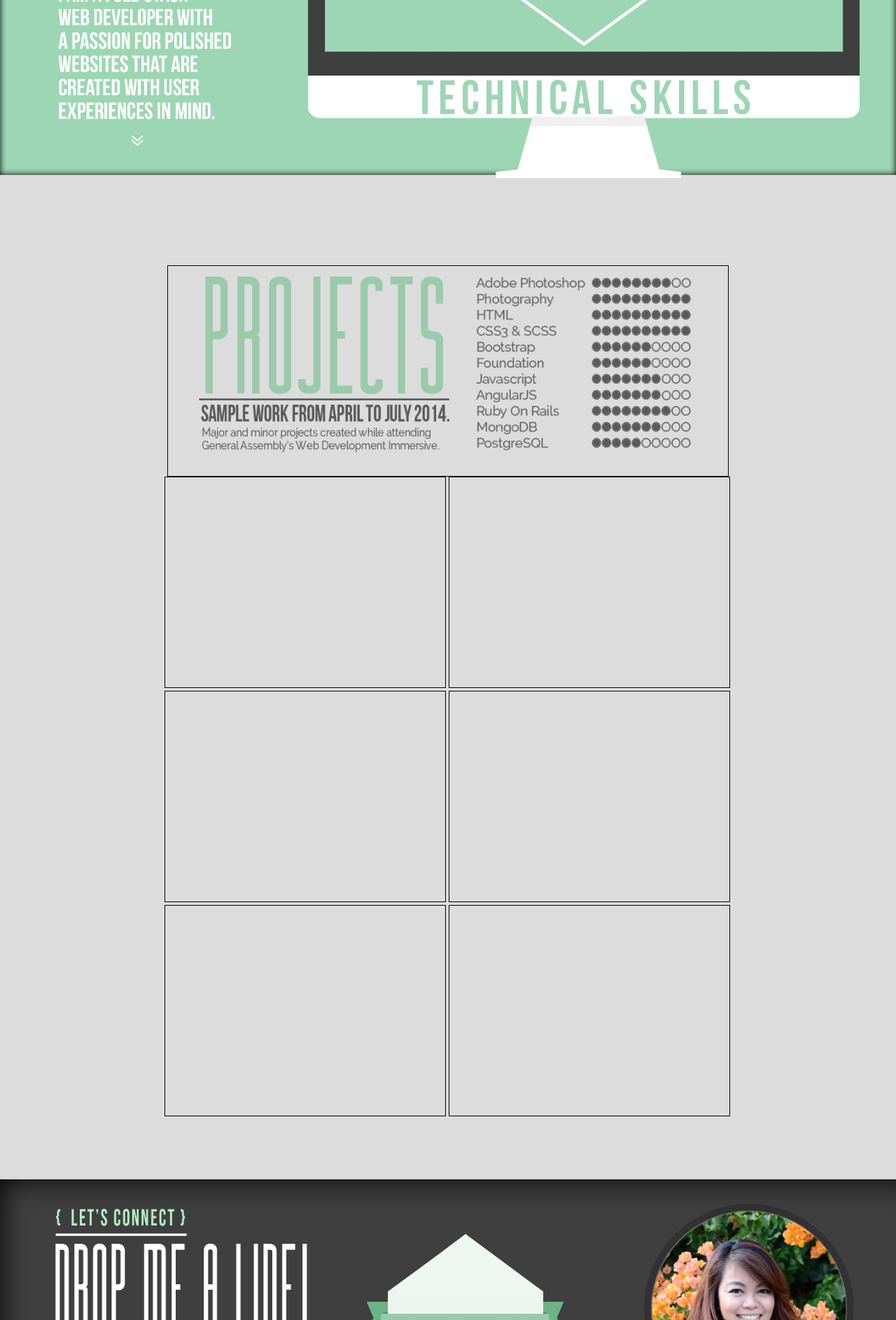
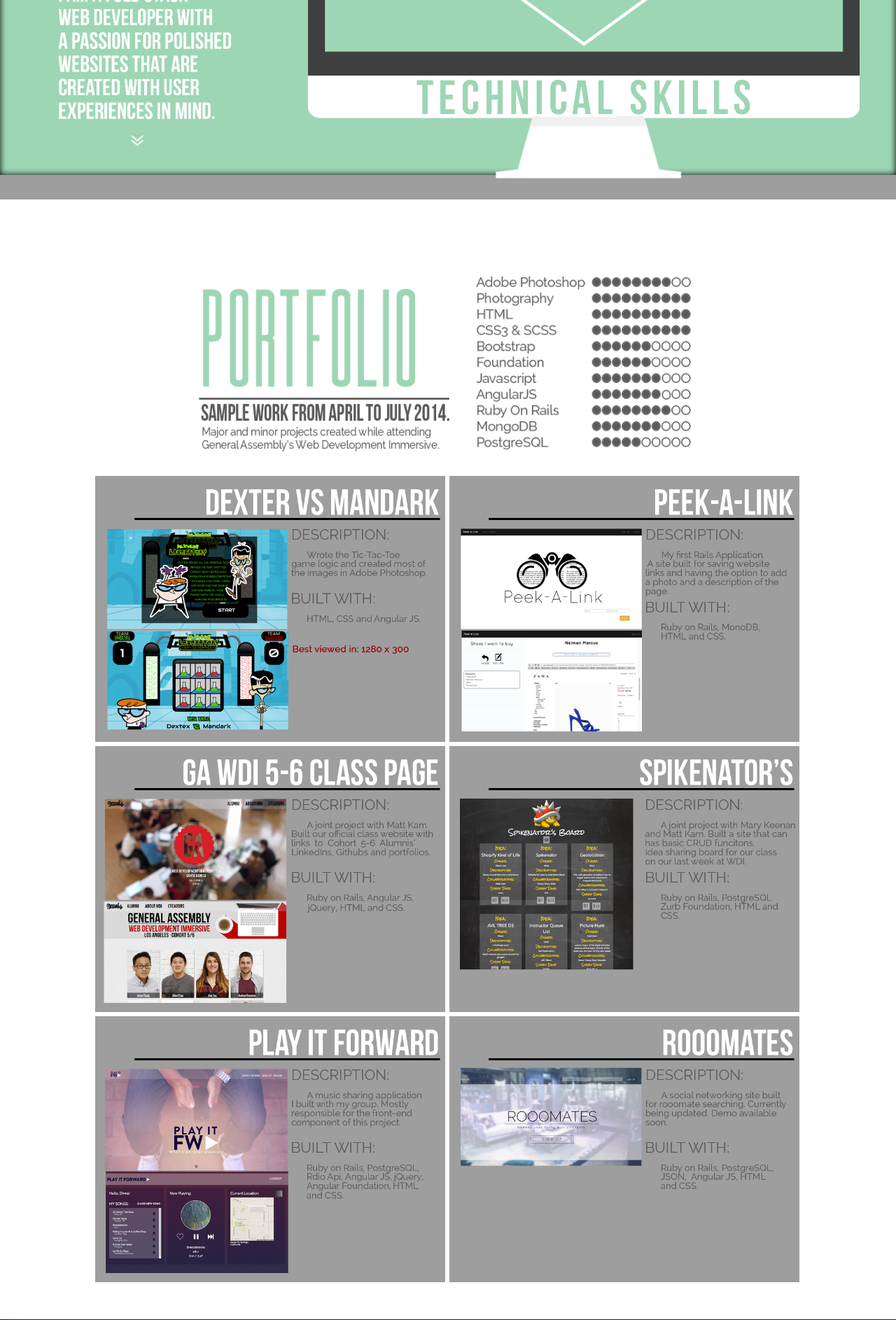
Before and after one commit to dinnagonzales/FirstPortfolio, a PHP site: page /home.html in a window 1280 px wide; the page is wider, and only the part inside the window is pictured. Shown: the part 1160-3046 px from the top of that part at 70% size. Run offline with PHP 8.4, Linux system fonts and the light colour scheme; some libraries are stand-ins or nearby versions.

Commit message:
project pictures added

```diff
--- a/css/style.css
+++ b/css/style.css
@@ -14,7 +14,7 @@
 	padding: 0px;
 	font-family:
 	'Raleway', sans-serif;
-	background-color: #DCDCDC;
+	background-color: #9e9e9e;
 }
 /*
 div {
@@ -193,13 +193,13 @@
 	margin-left: -20px;
 }
 #thirdbox{
-	background-color: #DCDCDC;
-	height: 1400px;
+	background-color: #FFFFFF;
+	height: 1600px;
 }
 
 #thirdboxtitle{
 	margin: -20px auto 0 auto;
-	border: 1px solid #000000;
+
 	width: 800px;
 	height: 300px;
 	background-image: url('../images/projects.png');
@@ -208,7 +208,7 @@
 }
 
 .projectcontainer{
-	width: 810px;
+	width: 1010px;
 	margin: 0 auto;
 }
 .projectcontainer div{
@@ -216,13 +216,57 @@
 
 }
 .projectbox{
-	width: 400px;
-	height: 300px;
-	border: 1px solid #000000;
+	width: 500px;
+	height: 380px;
+	border: 1px solid #FFFFFF;
+	background-color: #9e9e9e;
+}
+
+#proj1{
+	background-image: url('../images/proj1.png');
+	background-repeat: no-repeat;
+	background-position: center center;
+	background-size: contain;
+
+}
+#proj2{
+
+	background-image: url('../images/proj2.png');
+	background-repeat: no-repeat;
+	background-position: center center;
+	background-size: contain;
+
+}
+#proj3{
+	background-image: url('../images/proj5.png');
+	background-repeat: no-repeat;
+	background-position: center center;
+	background-size: contain;
+
+}
+#proj4{
+	background-image: url('../images/proj6.png');
+	background-repeat: no-repeat;
+	background-position: center center;
+	background-size: contain;
+
 }
 
 
+#proj5{
+	background-image: url('../images/proj3.png');
+	background-repeat: no-repeat;
+	background-position: center center;
+	background-size: contain;
 
+}
+#proj6{
+	background-image: url('../images/proj4.png');
+	background-repeat: no-repeat;
+	background-position: center center;
+	background-size: contain;
+
+}
 
 #fourthbox{
 	-moz-box-shadow:    inset 0 0 40px #000000;
```
Also changed, not shown: images/proj1.png (added), images/proj2.png (added), images/proj3.png (added), images/proj4.png (added), images/proj5.png (added), images/proj6.png (added), images/projects.png, 1 other file.
